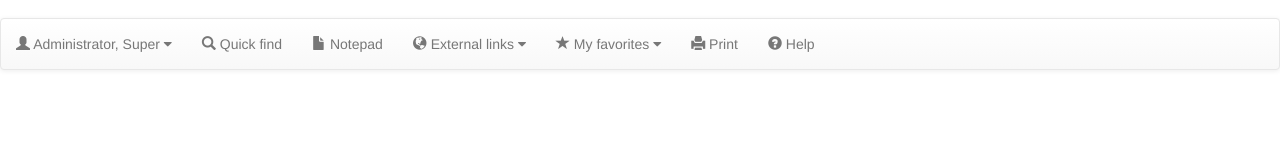
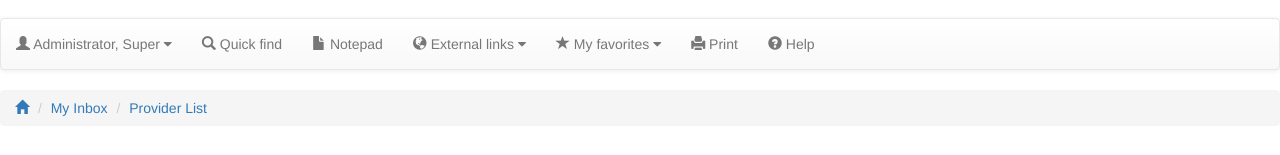
Before and after one commit to danieldanielecki/cnsi, a plain HTML site: page index.html in a window 1280 px wide. Shown: the part 53-208 px from the top of the page. Drawn offline with Linux system fonts and the light colour scheme.

Commit message:
Add breadcrumb

```diff
--- a/index.html
+++ b/index.html
@@ -131,7 +131,12 @@
             </div>
         </nav>
 
-        <!-- Menu. -->
+        <!-- Breadcrumb. -->
+        <ul class="breadcrumb">
+            <li><a href="#"><span class="glyphicon glyphicon-home" aria-hidden="true"></a></li>
+            <li><a href="#">My Inbox</a></li>
+            <li><a href="#">Provider List</a></li>
+        </ul>
 
         <!-- Submenu. -->
 
```
